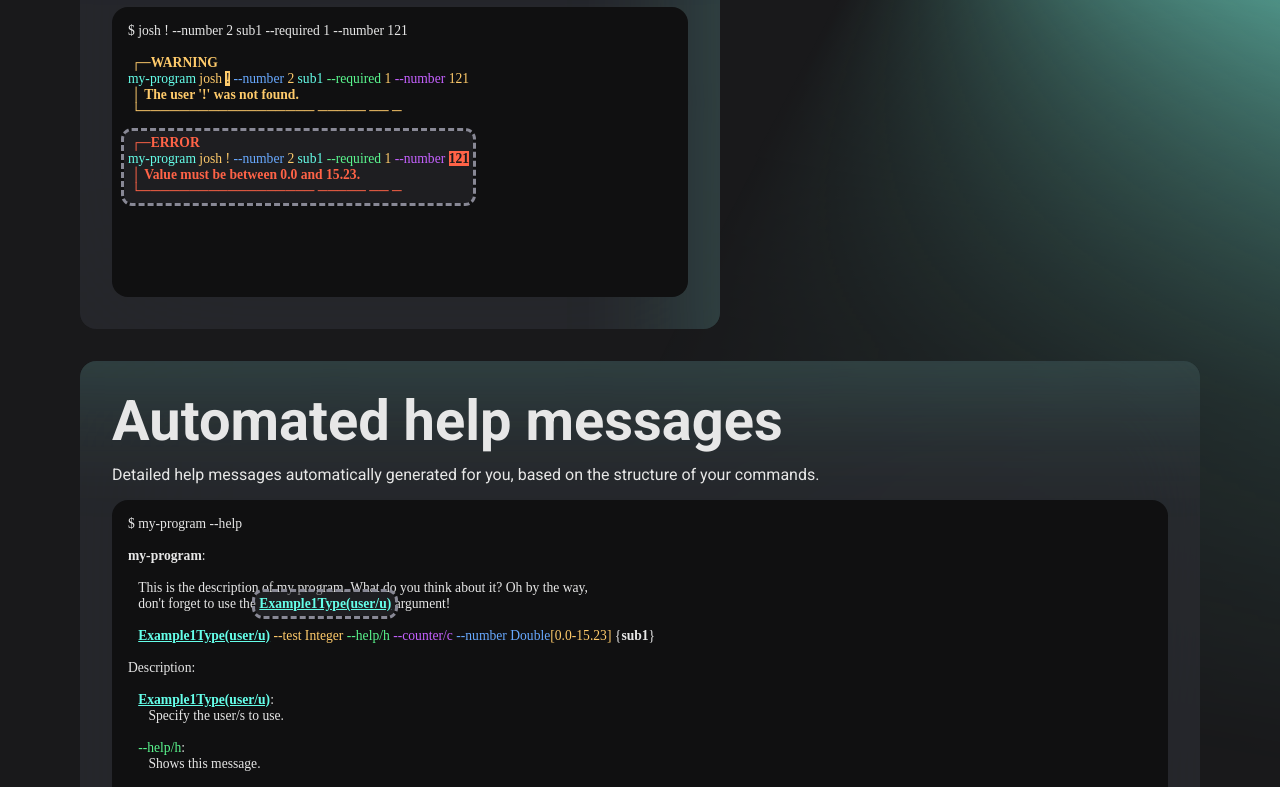
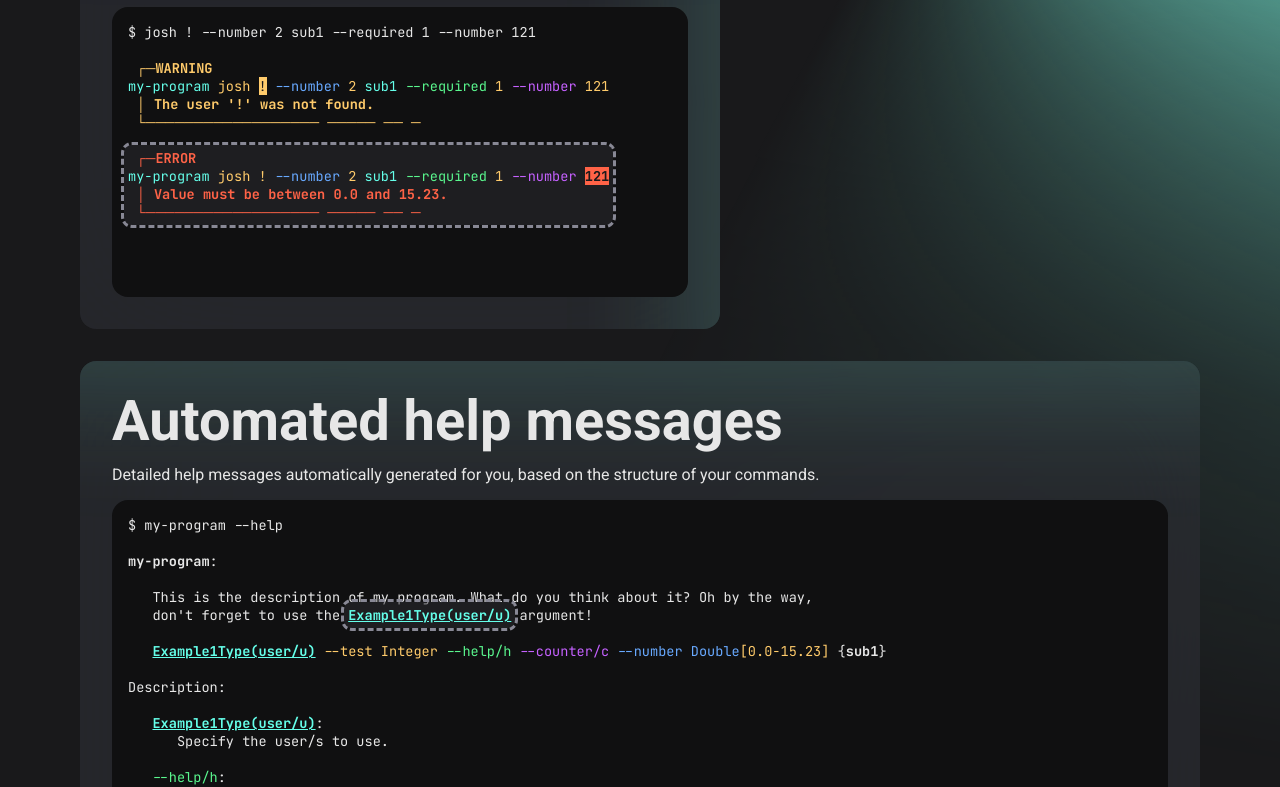
Before and after one commit to darvil82/lanat-web, a SvelteKit app: page / in a window 1280 px wide. Shown: the part 1340-2127 px from the top of the page. Built offline with nearby package versions, Linux system fonts and the light colour scheme.

Commit message:
fix: missng jetbrains mono font

```diff
--- a/src/routes/app.scss
+++ b/src/routes/app.scss
@@ -1,5 +1,6 @@
 @use "$lib/utils.scss";
 @import url("https://fonts.googleapis.com/css2?family=Roboto:ital,wght@0,400;0,700;0,900;1,400&display=swap");
+@import url("https://fonts.googleapis.com/css2?family=JetBrains+Mono:wght@100..800&display=swap");
 
 :root {
 	--color-primary: #19191b;
```
